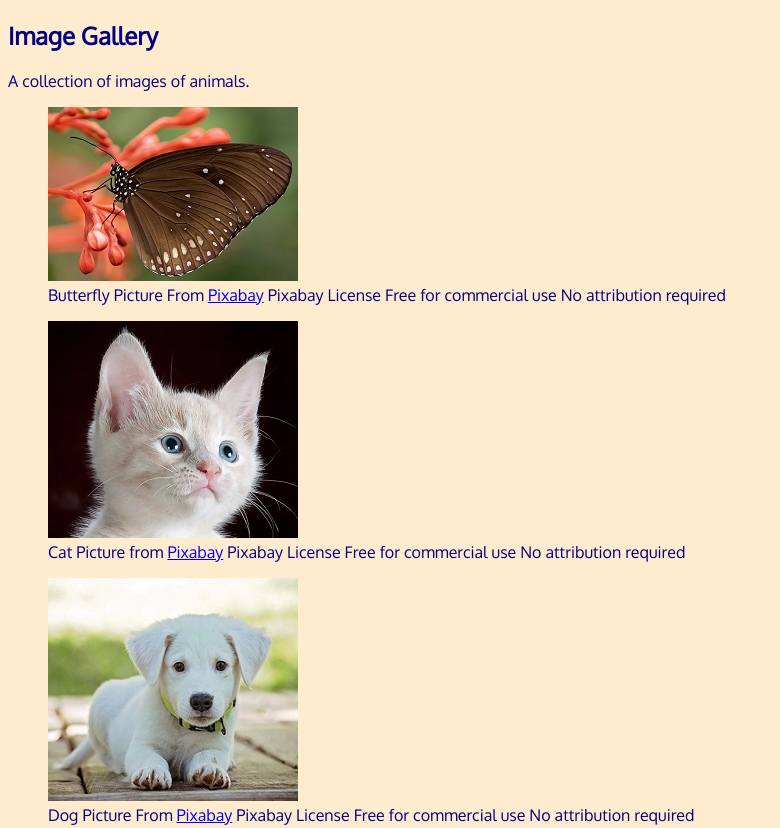
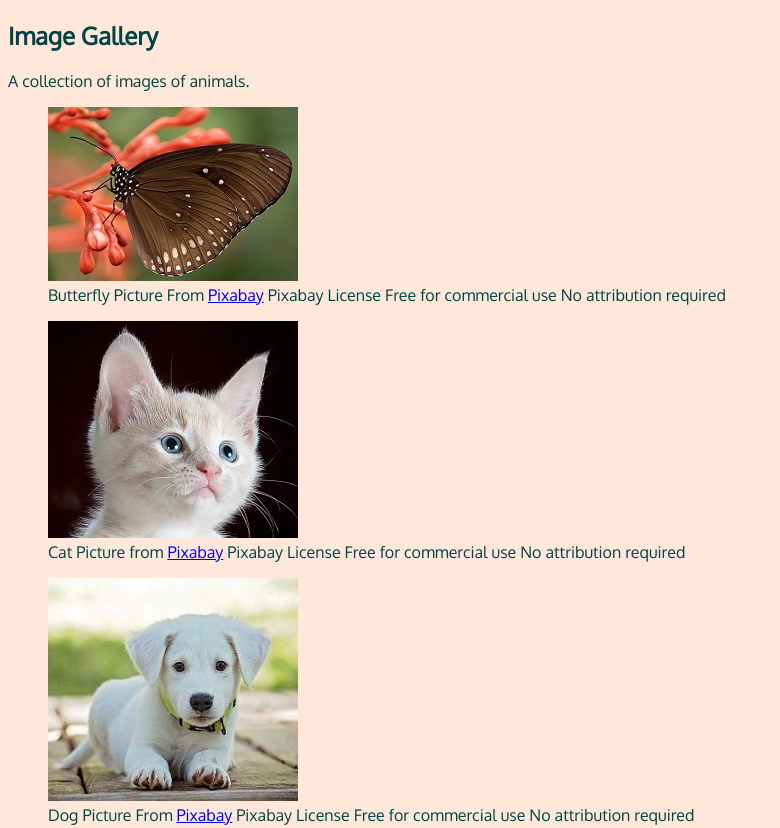
Before and after one commit to Mariolink528/Image-Gallery, a plain HTML site: page index.html in a window 1280 px wide. Shown: the top 828 px of the page, without its empty margins (0-780 px from the left). Drawn offline with Linux system fonts and the light colour scheme.

Commit message:
Changing Colors

```diff
--- a/styles.css
+++ b/styles.css
@@ -1,5 +1,5 @@
 body {
-    background-color: blanchedalmond;
-    color: navy;
+    background-color: #ffe7d9;
+    color: #014345;
     font-family: 'Oxygen', sans-serif;
 }
```
